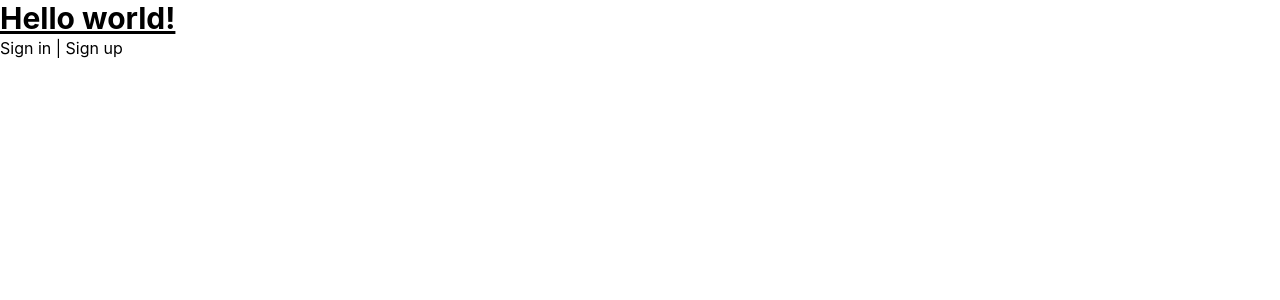
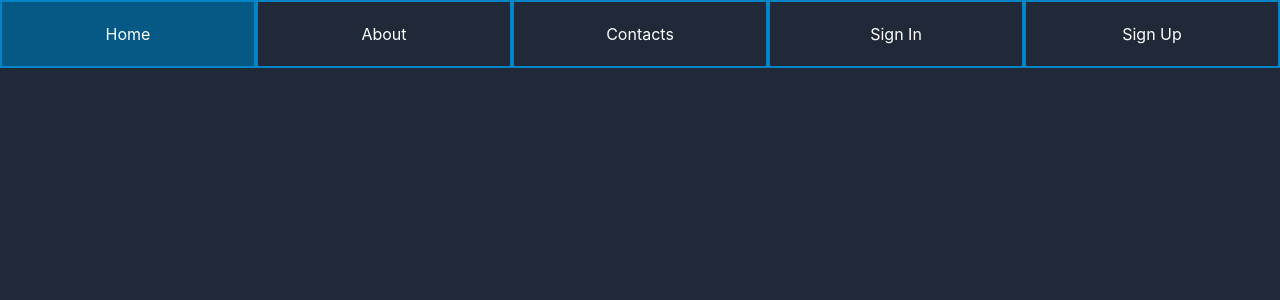
Before and after one commit to nma-notes/webapp, a React (Vite) app: page / in a window 1280 px wide. Shown: the top 300 px of the page. Built offline with nearby package versions, Linux system fonts and the light colour scheme.

Commit message:
add nav menu

```diff
--- a/index.html
+++ b/index.html
@@ -6,7 +6,7 @@
     <meta name="viewport" content="width=device-width, initial-scale=1.0" />
     <title>Vite App</title>
   </head>
-  <body>
+  <body class="bg-gray-800 text-white">
     <div id="root"></div>
     <script type="module" src="/src/main.tsx"></script>
   </body>
--- a/src/App.tsx
+++ b/src/App.tsx
@@ -1,17 +1,27 @@
-import { useState } from "react";
-import logo from "./logo.svg";
-import "./App.css";
-import { Link } from "react-router-dom";
+import { NavLink } from "react-router-dom";
+import MenuLink from "./components/MenuLink";
 
 function App() {
-  const [count, setCount] = useState(0);
+  const links = [
+    { link: "/", label: "Home" },
+    { link: "/about", label: "About" },
+    { link: "/contacts", label: "Contacts" },
+    { link: "/sign_in", label: "Sign In" },
+    { link: "/sign_up", label: "Sign Up" },
+  ];
 
   return (
-    <div>
-      <h1 className="text-3xl font-bold underline">Hello world!</h1>
-      <nav>
-        <Link to={"/sign_in"}>Sign in</Link> |{" "}
-        <Link to={"/sign_up"}>Sign up</Link>
+    <div className={"w-full"}>
+      <nav className={"w-full fixed"}>
+        <div
+          className={
+            "flex w-full justify-evenly items-center justify-items-center"
+          }
+        >
+          {links.map(({ label, link }) => (
+            <MenuLink link={link} label={label} />
+          ))}
+        </div>
       </nav>
     </div>
   );
--- /dev/null
+++ b/src/components/MenuLink.tsx
@@ -0,0 +1,20 @@
+import { FC } from "react";
+import { NavLink } from "react-router-dom";
+
+interface IMenuLinkProps {
+  link: string;
+  label: string;
+}
+
+const MenuLink: FC<IMenuLinkProps> = ({ link, label }) => (
+  <NavLink
+    className={
+      "border-2 border-sky-600 w-1/5 p-5 text-center hover:bg-sky-800 active:bg-sky-900 cursor-pointer"
+    }
+    to={link}
+  >
+    {label}
+  </NavLink>
+);
+
+export default MenuLink;
```
